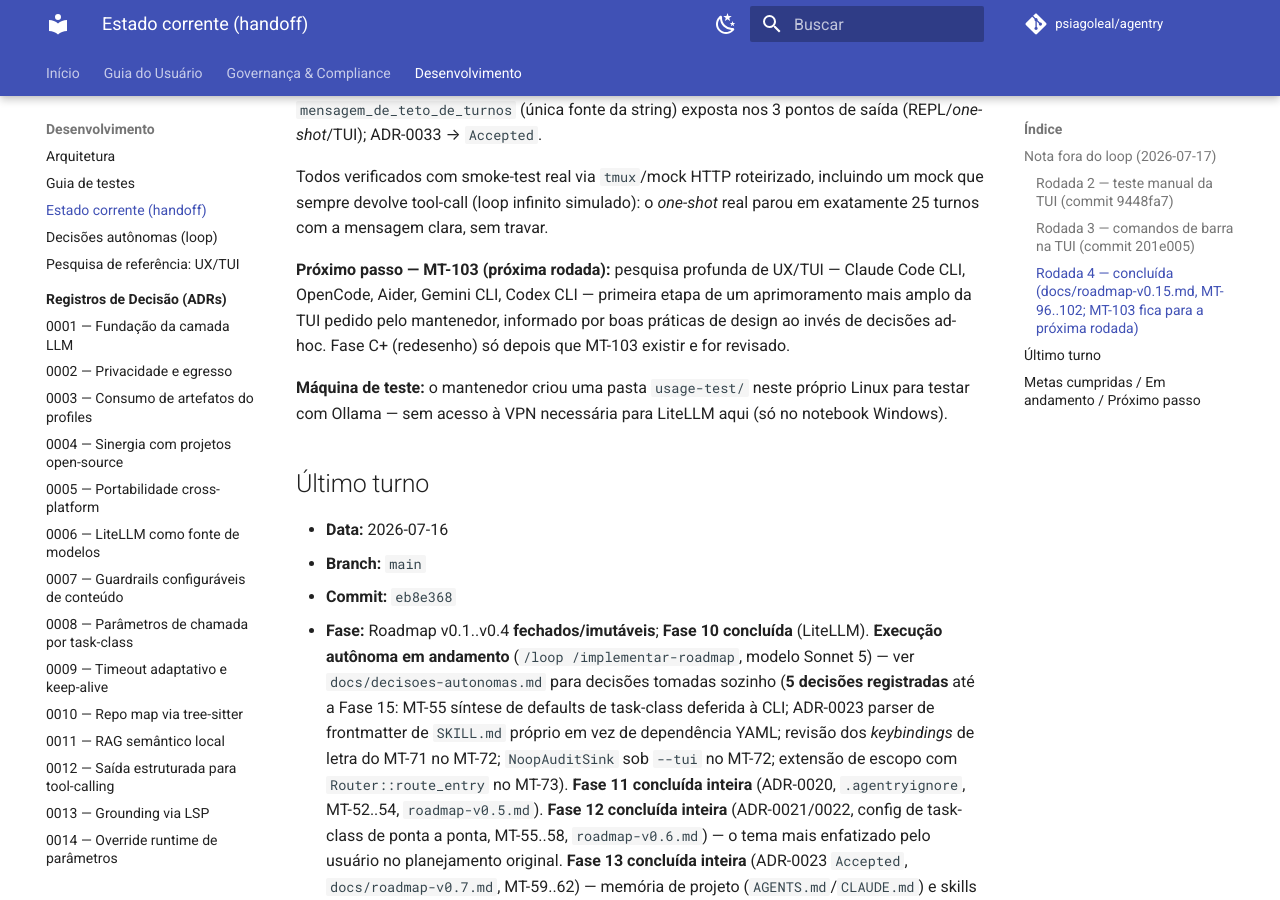
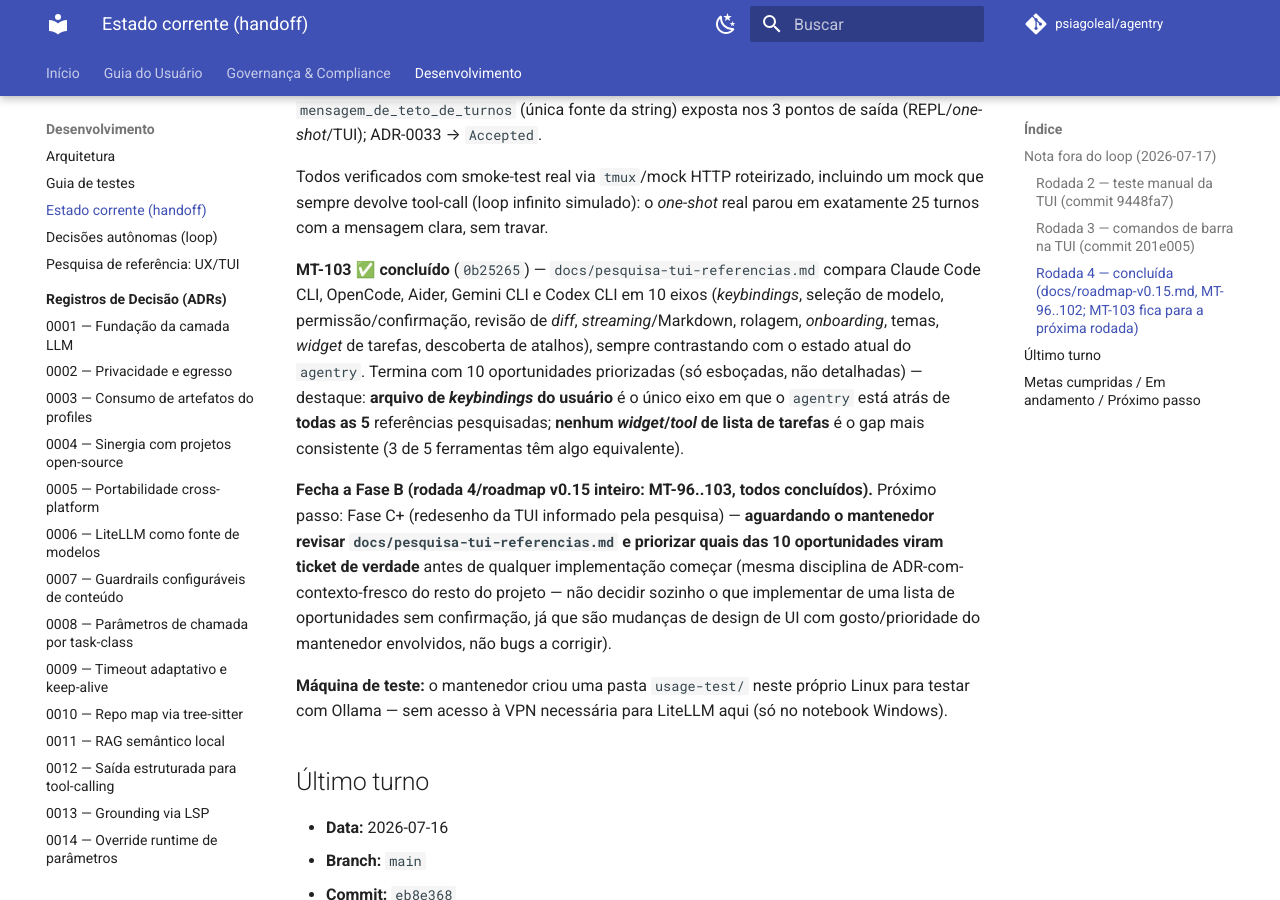
Before and after one commit to psiagoleal/agentry, an MkDocs documentation site: the page built from docs/CURRENT-STATE.md, in a window 1280 px wide and 900 px high, scrolled down 3434 px. Built offline with MkDocs 1.6.1 and Material for MkDocs 9.7.7, drawn with Linux system fonts in a browser that asks for light colours; comment, search, counter and statistics services are not loaded.

Commit message:
docs(handoff): marca MT-103 concluído; fecha o roadmap v0.15 inteiro (MT-96..103)
{agente: Claude Code; modelo: claude-sonnet-5}

```diff
--- a/docs/CURRENT-STATE.md
+++ b/docs/CURRENT-STATE.md
@@ -137,10 +137,22 @@ Todos verificados com smoke-test real via `tmux`/mock HTTP roteirizado, incluind
 sempre devolve tool-call (loop infinito simulado): o *one-shot* real parou em exatamente 25
 turnos com a mensagem clara, sem travar.
 
-**Próximo passo — MT-103 (próxima rodada):** pesquisa profunda de UX/TUI — Claude Code CLI,
-OpenCode, Aider, Gemini CLI, Codex CLI — primeira etapa de um aprimoramento mais amplo da TUI
-pedido pelo mantenedor, informado por boas práticas de design ao invés de decisões ad-hoc. Fase
-C+ (redesenho) só depois que MT-103 existir e for revisado.
+**MT-103 ✅ concluído** (`0b25265`) — `docs/pesquisa-tui-referencias.md` compara Claude Code
+CLI, OpenCode, Aider, Gemini CLI e Codex CLI em 10 eixos (*keybindings*, seleção de modelo,
+permissão/confirmação, revisão de *diff*, *streaming*/Markdown, rolagem, *onboarding*, temas,
+*widget* de tarefas, descoberta de atalhos), sempre contrastando com o estado atual do
+`agentry`. Termina com 10 oportunidades priorizadas (só esboçadas, não detalhadas) — destaque:
+**arquivo de *keybindings* do usuário** é o único eixo em que o `agentry` está atrás de
+**todas as 5** referências pesquisadas; **nenhum *widget*/*tool* de lista de tarefas** é o gap
+mais consistente (3 de 5 ferramentas têm algo equivalente).
+
+**Fecha a Fase B (rodada 4/roadmap v0.15 inteiro: MT-96..103, todos concluídos).** Próximo
+passo: Fase C+ (redesenho da TUI informado pela pesquisa) — **aguardando o mantenedor revisar
+`docs/pesquisa-tui-referencias.md` e priorizar quais das 10 oportunidades viram ticket de
+verdade** antes de qualquer implementação começar (mesma disciplina de ADR-com-contexto-fresco
+do resto do projeto — não decidir sozinho o que implementar de uma lista de oportunidades sem
+confirmação, já que são mudanças de design de UI com gosto/prioridade do mantenedor
+envolvidos, não bugs a corrigir).
 
 **Máquina de teste:** o mantenedor criou uma pasta `usage-test/` neste próprio Linux para
 testar com Ollama — sem acesso à VPN necessária para LiteLLM aqui (só no notebook Windows).
```
Also changed, not shown: docs/roadmap-v0.15.md (+1 -1 lines).
